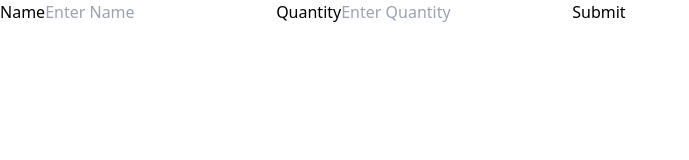
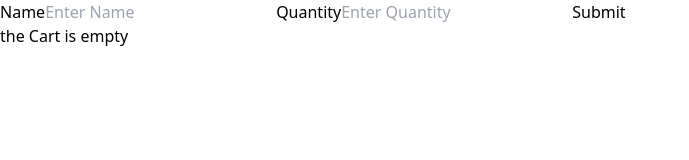
Before and after one commit to Allwin-d/Practice, a React (Vite) app: page / in a window 1280 px wide. Shown: the top 160 px of the page, without its empty margins (0-689 px from the left). Built offline with nearby package versions, Linux system fonts and the light colour scheme.

Commit message:
--no-verify

```diff
--- a/src/components/UseState/ShoppingList.tsx
+++ b/src/components/UseState/ShoppingList.tsx
@@ -56,6 +56,11 @@ const ShoppingList = () => {
 
       {/* ✅ Display List */}
       <ul>
+        {items.length > 0 ? (
+          <span>Currently you have {items.length} items in the bucket</span>
+        ) : (
+          <span>the Cart is empty</span>
+        )}
         {items.map((item, index) => (
           <li key={index}>
             {item.name} - {item.quantity}
```
